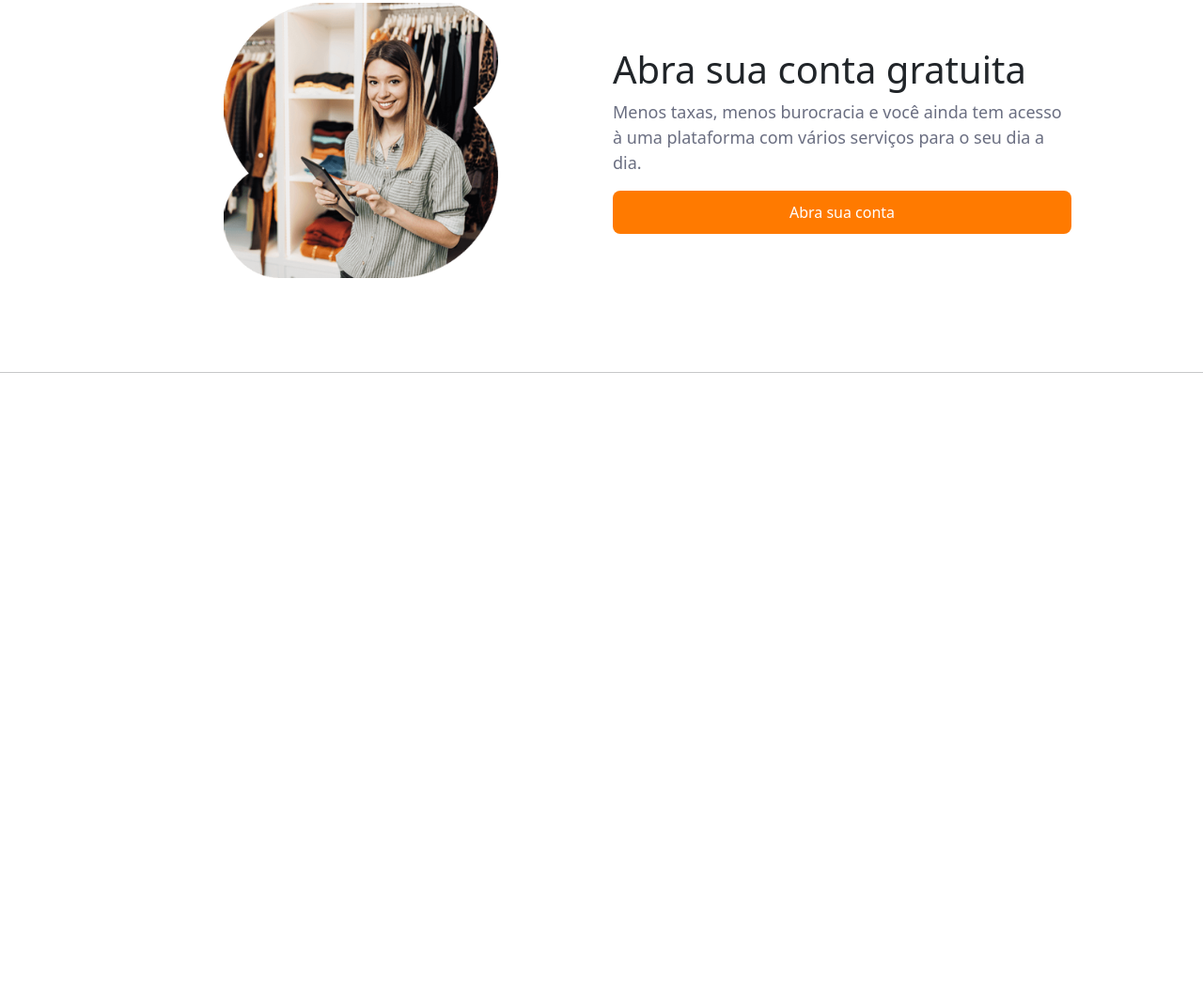
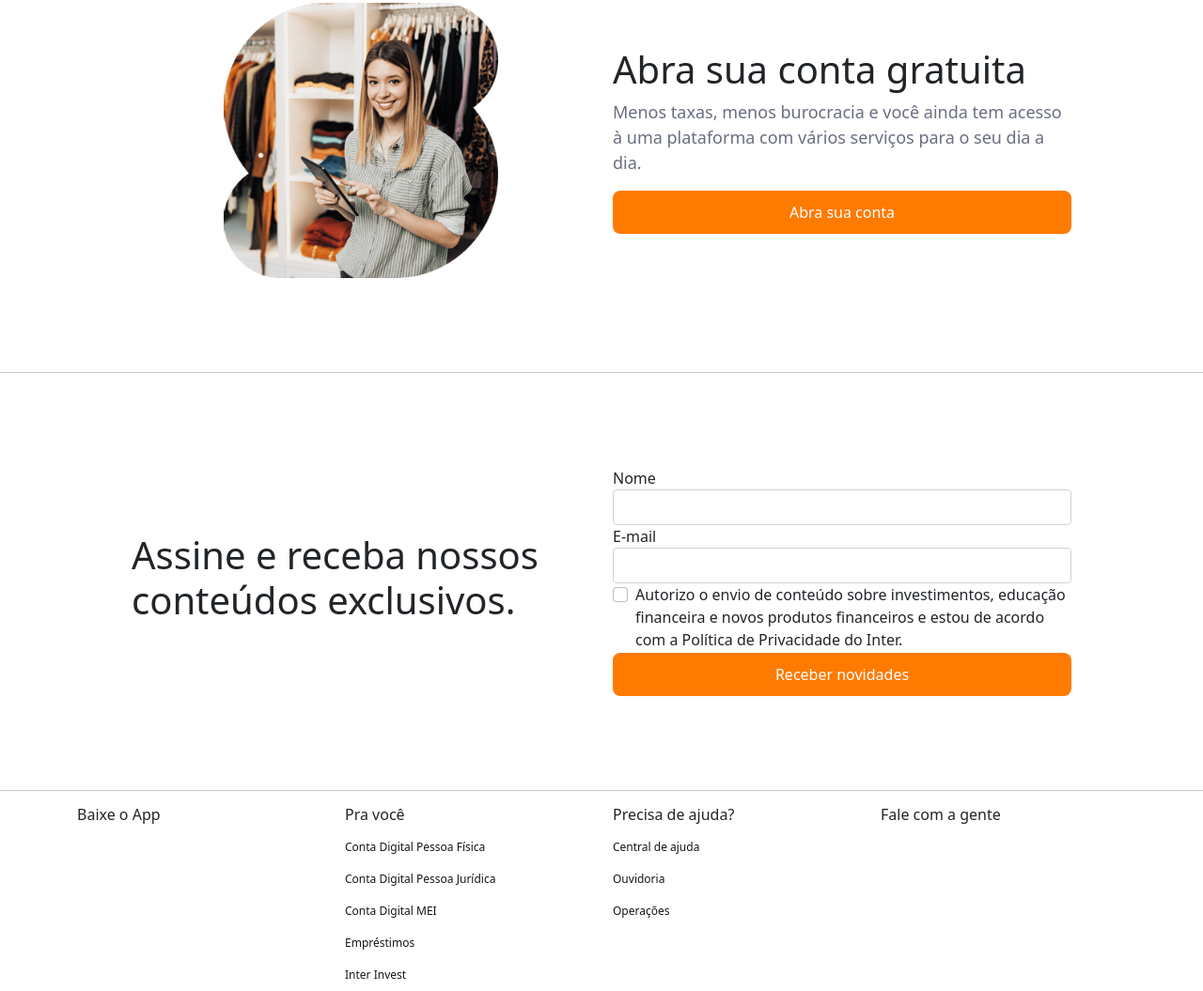
Before and after one commit to luizpaulogroup/html-mini-curso-aplicacao-web, a plain HTML site: page index.html in a window 1280 px wide. Shown: the part 590-1645 px from the top of the page at 94% size. Before the commit the page ends 1003 px from the top, so only its background shows below. Drawn offline with nearby package versions, Linux system fonts and the light colour scheme.

Commit message:
Add files via upload

```diff
--- a/css/main.css
+++ b/css/main.css
@@ -1,18 +1,21 @@
+/* # é pra pegar o id  */
 
-/* # é pra pegar o id  */
+
 /* . é pra pegar o class  */
 
-.conteudo{
+.conteudo {
     margin-top: 100px !important;
     margin-bottom: 100px !important;
-    max-width: 1024px;/* largura pode ser até 720 */
+    max-width: 1024px;
+    /* largura pode ser até 720 */
     margin: auto;
 }
 
-.conteudo p{
+.conteudo p {
     color: #6A6E81;
     font-size: 18px;
 }
+
 
 /*
 bg-danger
@@ -20,8 +23,7 @@ d-flex = linha
 flex-column
 justify-content-center */
 
-
-.button{
+.button {
     background-color: #FF7A00;
     color: white;
     width: 100%;
@@ -32,6 +34,18 @@ justify-content-center */
     cursor: pointer;
 }
 
-.image{
+.image {
     width: 60%;
 }
+
+#rodape .links {
+    display: flex;
+    flex-direction: column;
+}
+
+#rodape .links .link {
+    text-decoration: none;
+    color: #161616;
+    font-size: 12px;
+    margin: 8px 0px;
+}
--- a/index.html
+++ b/index.html
@@ -6,8 +6,7 @@
     <meta http-equiv="X-UA-Compatible" content="IE=edge">
     <meta name="viewport" content="width=device-width, initial-scale=1.0">
 
-    <link href="https://cdn.jsdelivr.net/npm/bootstrap@5.0.0/dist/css/bootstrap.min.css" rel="stylesheet"
-        integrity="sha384-wEmeIV1mKuiNpC+IOBjI7aAzPcEZeedi5yW5f2yOq55WWLwNGmvvx4Um1vskeMj0" crossorigin="anonymous">
+    <link href="https://cdn.jsdelivr.net/npm/bootstrap@5.0.0/dist/css/bootstrap.min.css" rel="stylesheet" integrity="sha384-wEmeIV1mKuiNpC+IOBjI7aAzPcEZeedi5yW5f2yOq55WWLwNGmvvx4Um1vskeMj0" crossorigin="anonymous">
 
     <link rel="stylesheet" href="css/main.css">
 
@@ -21,13 +20,12 @@
     <!-- d-flex = linha -->
     <!-- flex-column -->
 
+    <!-- ABRE AULA 08/05/2021 -->
     <div class="conteudo row">
         <div class="col-md-6 d-flex flex-column justify-content-center">
             <h1>Abra sua conta gratuita</h1>
             <p>
-                Menos taxas, menos burocracia e você ainda
-                tem acesso à uma plataforma com vários serviços
-                para o seu dia a dia.
+                Menos taxas, menos burocracia e você ainda tem acesso à uma plataforma com vários serviços para o seu dia a dia.
             </p>
             <button class="button">Abra sua conta</button>
         </div>
@@ -43,15 +41,81 @@
         <div class="col-md-6 d-flex flex-column justify-content-center">
             <h1>Abra sua conta gratuita</h1>
             <p>
-                Menos taxas, menos burocracia e você ainda
-                tem acesso à uma plataforma com vários serviços
-                para o seu dia a dia.
+                Menos taxas, menos burocracia e você ainda tem acesso à uma plataforma com vários serviços para o seu dia a dia.
             </p>
             <button class="button">Abra sua conta</button>
         </div>
     </div>
+    <hr>
+    <!-- FECHA AULA 08/05/2021 -->
 
+    <!-- ABRE AULA 22/05/2021 -->
+    <div class="conteudo row align-items-center justify-content-center">
+        <h1 class="col-md-6">Assine e receba nossos conteúdos exclusivos.</h1>
+        <form class="col-md-6">
+            <div class="row">
+                <div class="col-md-12">
+                    <label for="nome">Nome</label>
+                    <input type="text" class="form-control" id="nome">
+                </div>
+                <div class="col-md-12">
+                    <label for="email">E-mail</label>
+                    <input type="email" class="form-control" id="email">
+                </div>
+                <div class="col-md-12">
+                    <div class="form-check">
+                        <input class="form-check-input" type="checkbox" id="autorizo_conta">
+                        <label class="form-check-label" for="autorizo_conta">
+                            Autorizo o envio de conteúdo sobre
+                            investimentos, educação financeira
+                            e novos produtos financeiros e
+                            estou de acordo com a Política de
+                            Privacidade do Inter.
+                        </label>
+                    </div>
+                </div>
+                <div class="col-md-12">
+                    <button type="button" class="button" id="receber_novidades">Receber novidades</button>
+                </div>
+            </div>
+        </form>
+    </div>
     <hr>
+
+    <!-- RODA PÉ -->
+
+    <div class="container" id="rodape">
+        <div class="row">
+            <div class="col-md-3">
+                <h6>Baixe o App</h6>
+            </div>
+            <div class="col-md-3">
+                <h6>Pra você</h6>
+                <div class="links">
+                    <a class="link" href="#">Conta Digital Pessoa Física</a>
+                    <a class="link" href="#">Conta Digital Pessoa Jurídica</a>
+                    <a class="link" href="#">Conta Digital MEI</a>
+                    <a class="link" href="#">Empréstimos</a>
+                    <a class="link" href="#">Inter Invest</a>
+                </div>
+            </div>
+            <div class="col-md-3">
+                <h6>Precisa de ajuda?</h6>
+                <div class="links">
+                    <a class="link" href="#">Central de ajuda</a>
+                    <a class="link" href="#">Ouvidoria</a>
+                    <a class="link" href="#">Operações</a>
+                </div>
+            </div>
+            <div class="col-md-3">
+                <h6>Fale com a gente</h6>
+            </div>
+        </div>
+    </div>
+
+    <!-- FEHCA AULA 22/05/2021 -->
+
+    <script src="js/main.js"></script>
 
 </body>
 
--- a/js/main.js
+++ b/js/main.js
@@ -0,0 +1,28 @@
+var receber_novidades = document.getElementById("receber_novidades");
+
+receber_novidades.addEventListener("click", function () {
+    var nome = document.getElementById("nome").value;
+    var email = document.getElementById("email").value;
+    var autorizo_conta = document.getElementById("autorizo_conta").checked;
+
+    if (!nome || !nome.toString().trim()) {
+        alert("Informe o nome, por favor.");
+        return;
+    }
+
+    // .length pega o tamanho (caracteres) de uma string
+    if (nome.length < 5) {
+        alert("Informe um nome válido, por favor.");
+        return;
+    }
+
+    if (!email || !email.toString().trim()) {
+        alert("Informe o e-mail, por favor.");
+        return;
+    }
+
+    if (!autorizo_conta) {
+        alert("Autorize por favor.");
+        return;
+    }
+});
```
